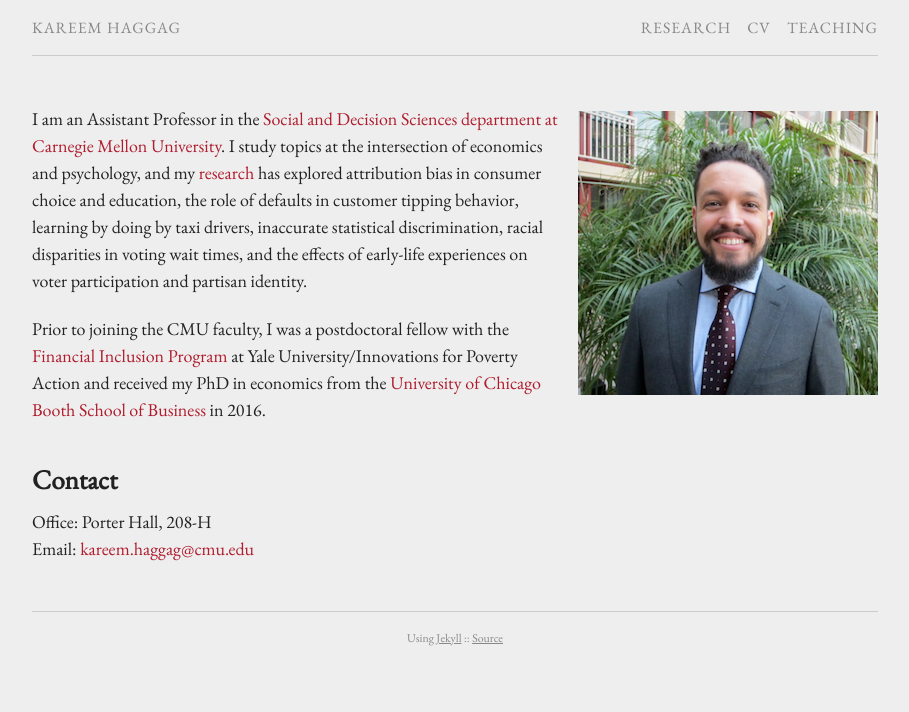
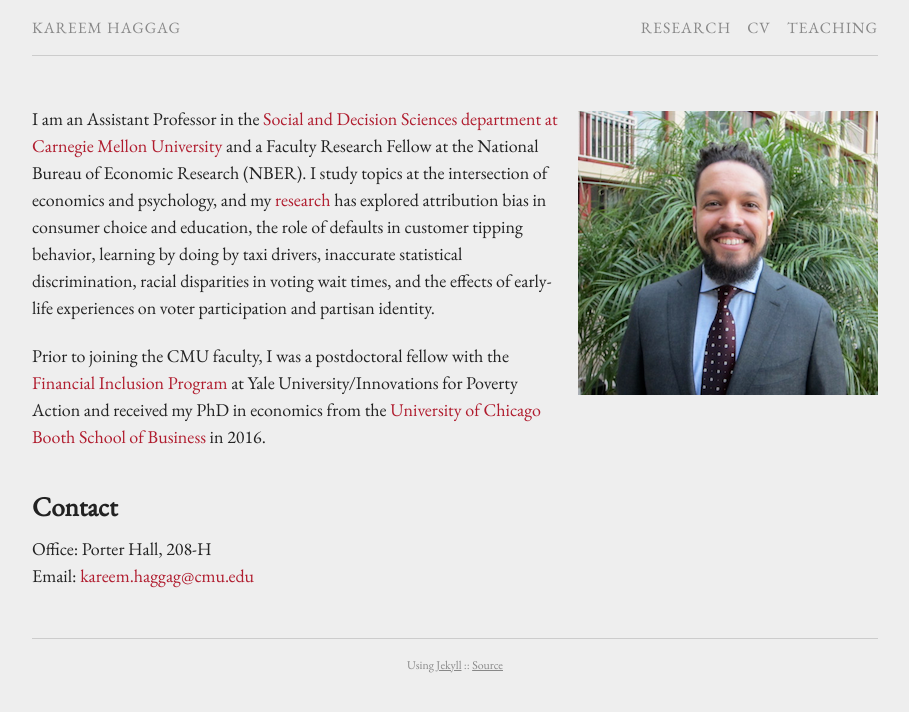
Before and after one commit to kareemhaggag/kareemhaggag.github.io, a Jekyll site: the page built from index.md, in a window 1280 px wide. Shown: the top 712 px of the page, without its empty margins (185-1094 px from the left). Built offline with Jekyll 4.4.1, drawn with Linux system fonts in a browser that asks for light colours.

Commit message:
Update paper status

```diff
--- a/index.md
+++ b/index.md
@@ -6,7 +6,7 @@
 <br />
 {% include image.html url="images/haggag.png" caption="" max_width="100px" align="right" %}
 
-I am an Assistant Professor in the [Social and Decision Sciences department at Carnegie Mellon University]. I study topics at the intersection of economics and psychology, and my [research] has explored attribution bias in consumer choice and education, the role of defaults in customer tipping behavior, learning by doing by taxi drivers, inaccurate statistical discrimination, racial disparities in voting wait times, and the effects of early-life experiences on voter participation and partisan identity.
+I am an Assistant Professor in the [Social and Decision Sciences department at Carnegie Mellon University] and a Faculty Research Fellow at the National Bureau of Economic Research (NBER). I study topics at the intersection of economics and psychology, and my [research] has explored attribution bias in consumer choice and education, the role of defaults in customer tipping behavior, learning by doing by taxi drivers, inaccurate statistical discrimination, racial disparities in voting wait times, and the effects of early-life experiences on voter participation and partisan identity.
 
 Prior to joining the CMU faculty, I was a postdoctoral fellow with the [Financial Inclusion Program] at Yale University/Innovations for Poverty Action and received my PhD in economics from the [University of Chicago Booth School of Business] in 2016.
 
```
Also changed, not shown: research.md (+13 -13 lines).
